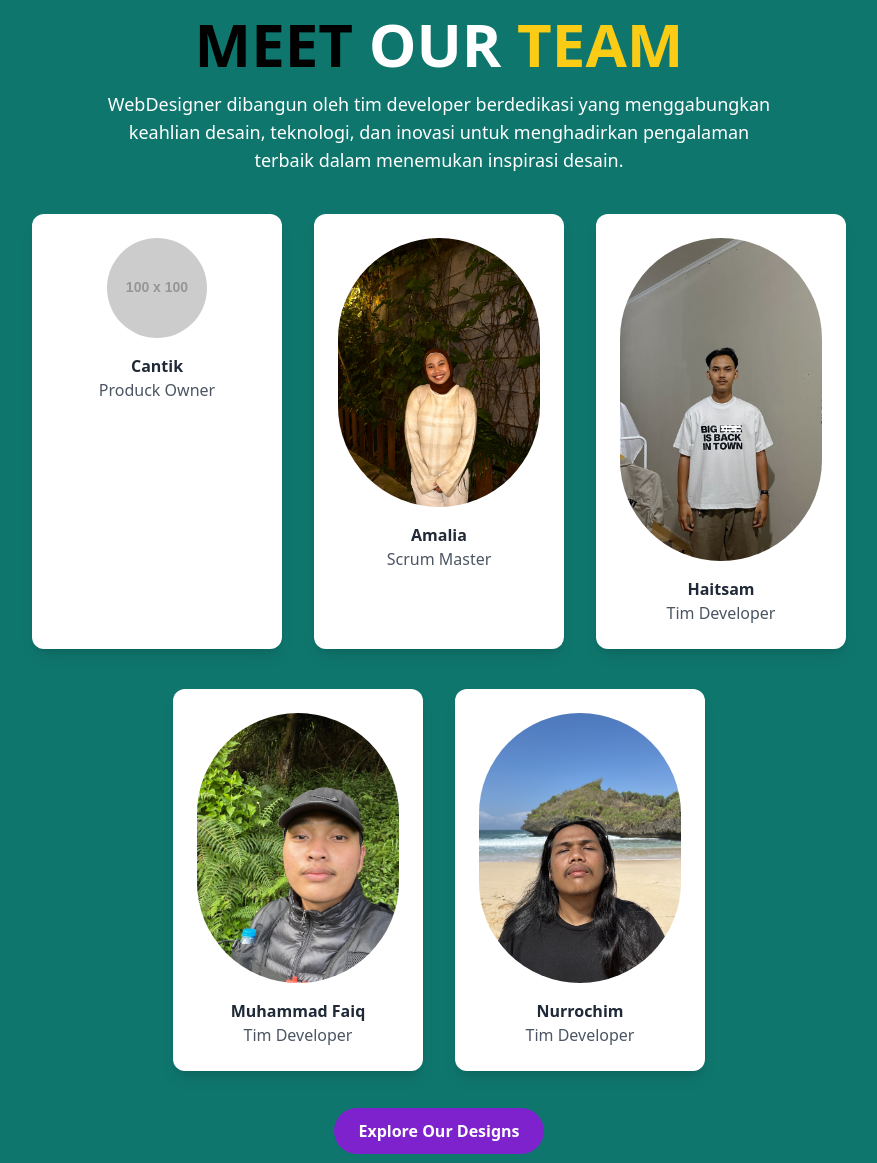
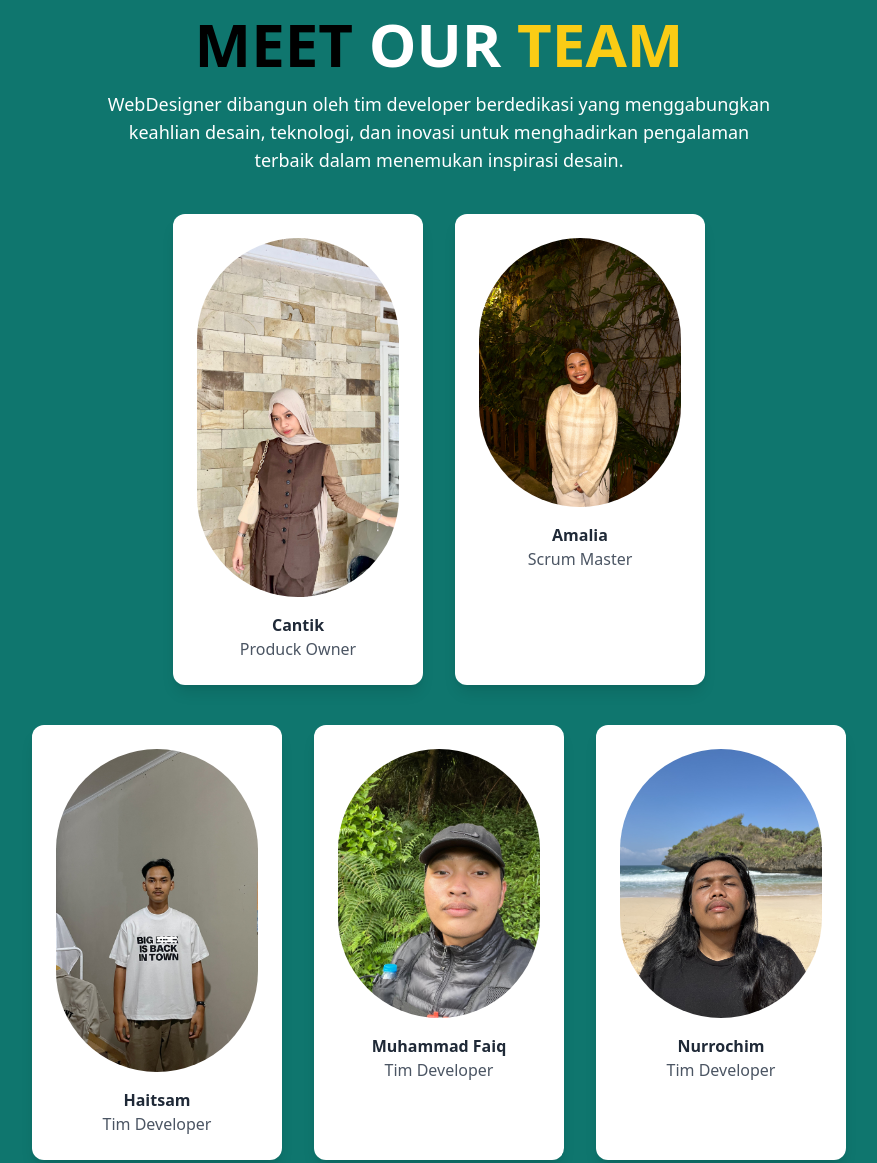
Before and after one commit to Canvasory/frontend, a website: page public/aboutus.html in a window 1280 px wide. Shown: the part 931-2094 px from the top of the page, without its empty margins (201-1078 px from the left). Drawn offline with Linux system fonts and the light colour scheme; placeholder pictures from the web are drawn by us.

Commit message:
catalog&aboutnew

```diff
--- a/public/aboutus.html
+++ b/public/aboutus.html
@@ -59,10 +59,10 @@
 
         <!-- Developer Cards -->
         <!-- Baris Pertama: 3 Card -->
-        <div class="grid grid-cols-1 sm:grid-cols-2 lg:grid-cols-3 gap-8 mb-10">
+        <div class="grid grid-cols-1 sm:grid-cols-2 gap-8 mb-10">
         <!-- Card 1 -->
         <div class="bg-white rounded-xl shadow-lg p-6 text-center w-[250px]">
-            <img src="https://via.placeholder.com/100" class="mx-auto mb-4 rounded-full" />
+            <img src="../assets/images/Sila.jpg" class="mx-auto mb-4 rounded-full" />
             <h3 class="font-bold text-gray-800">Cantik</h3>
             <p class="text-gray-600">Produck Owner</p>
         </div>
@@ -72,16 +72,16 @@
             <h3 class="font-bold text-gray-800">Amalia</h3>
             <p class="text-gray-600">Scrum Master</p>
         </div>
+        </div>
+
+        <!-- Baris Kedua: 3 Card di Tengah -->
+        <div class="flex flex-wrap justify-center gap-8">
         <!-- Card 3 -->
         <div class="bg-white rounded-xl shadow-lg p-6 text-center w-[250px]">
             <img src="../assets/images/Hait.jpg" class="mx-auto mb-4 rounded-full" />
             <h3 class="font-bold text-gray-800">Haitsam</h3>
             <p class="text-gray-600">Tim Developer</p>
         </div>
-        </div>
-
-        <!-- Baris Kedua: 2 Card di Tengah -->
-        <div class="flex flex-wrap justify-center gap-8">
         <!-- Card 4 -->
         <div class="bg-white rounded-xl shadow-lg p-6 text-center w-[250px]">
             <img src="../assets/images/Farrel.jpg" class="mx-auto mb-4 rounded-full" />
```
Also changed, not shown: assets/images/Sila.jpg (added).
